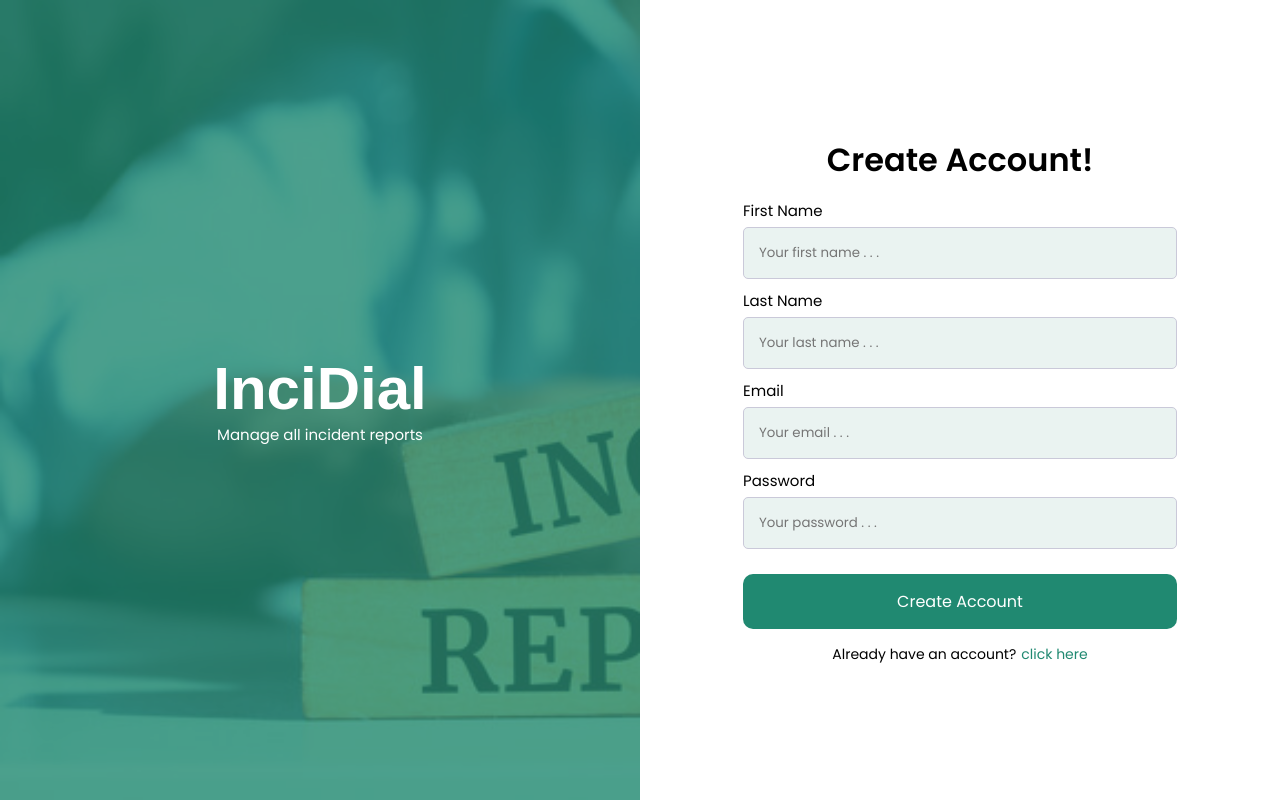
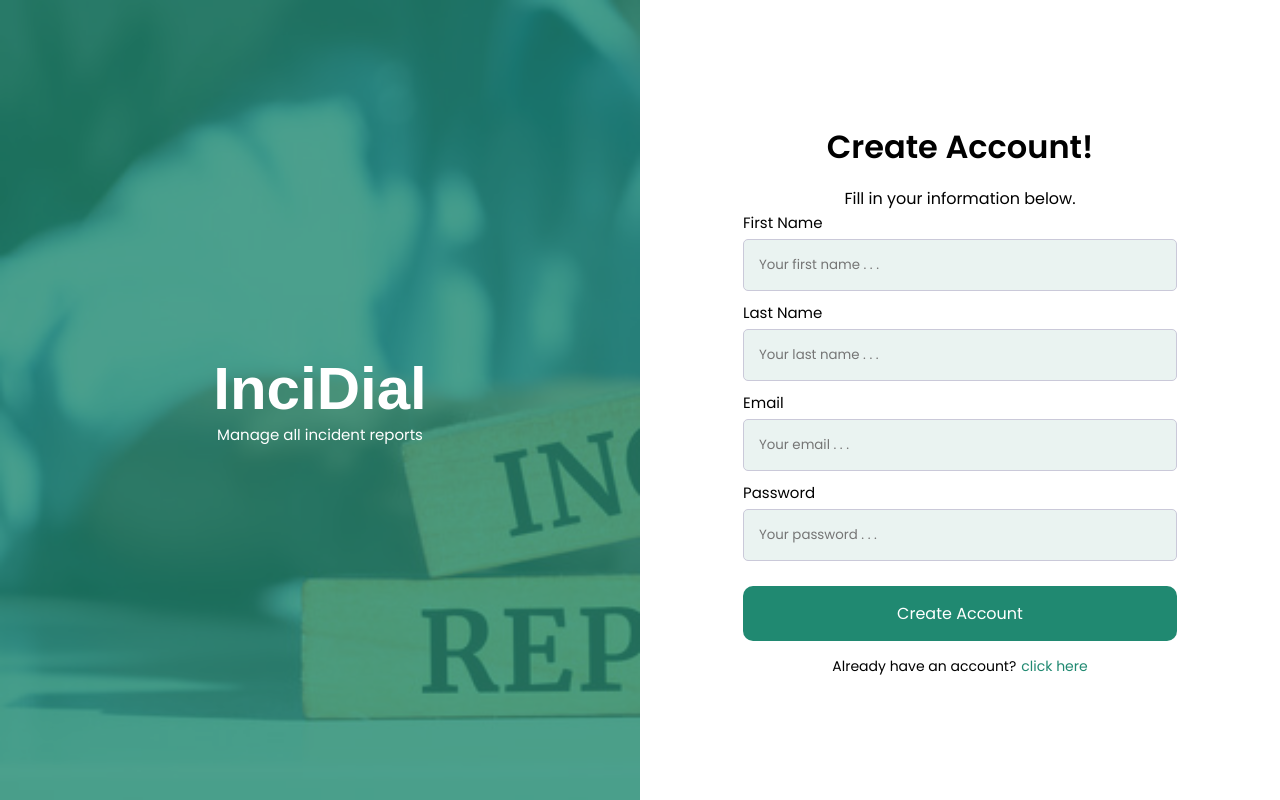
Before and after one commit to SamuelOmodele/incidial, a Next.js app: page /signup in a window 1280 px wide. Built offline with nearby package versions, Linux system fonts and the light colour scheme; a web font is replaced by a local one.

Commit message:
chore: added description text

```diff
--- a/app/(auth)/signup/page.tsx
+++ b/app/(auth)/signup/page.tsx
@@ -7,6 +7,7 @@ const Signup = () => {
     return (
         <div className={styles.container}>
             <h2>Create Account!</h2>
+            <p>Fill in your information below.</p>
             <form action="">
                 <div className={styles.formGroup}>
                     <label htmlFor="firstName">First Name</label>
```
